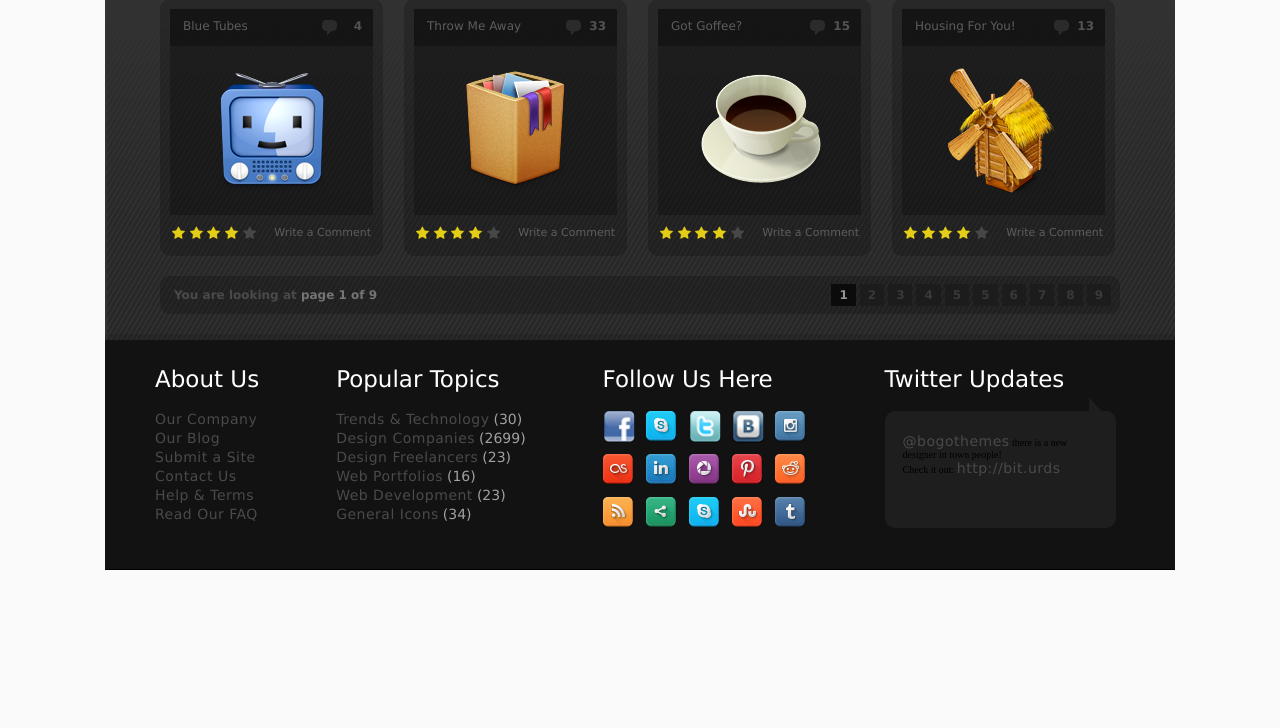
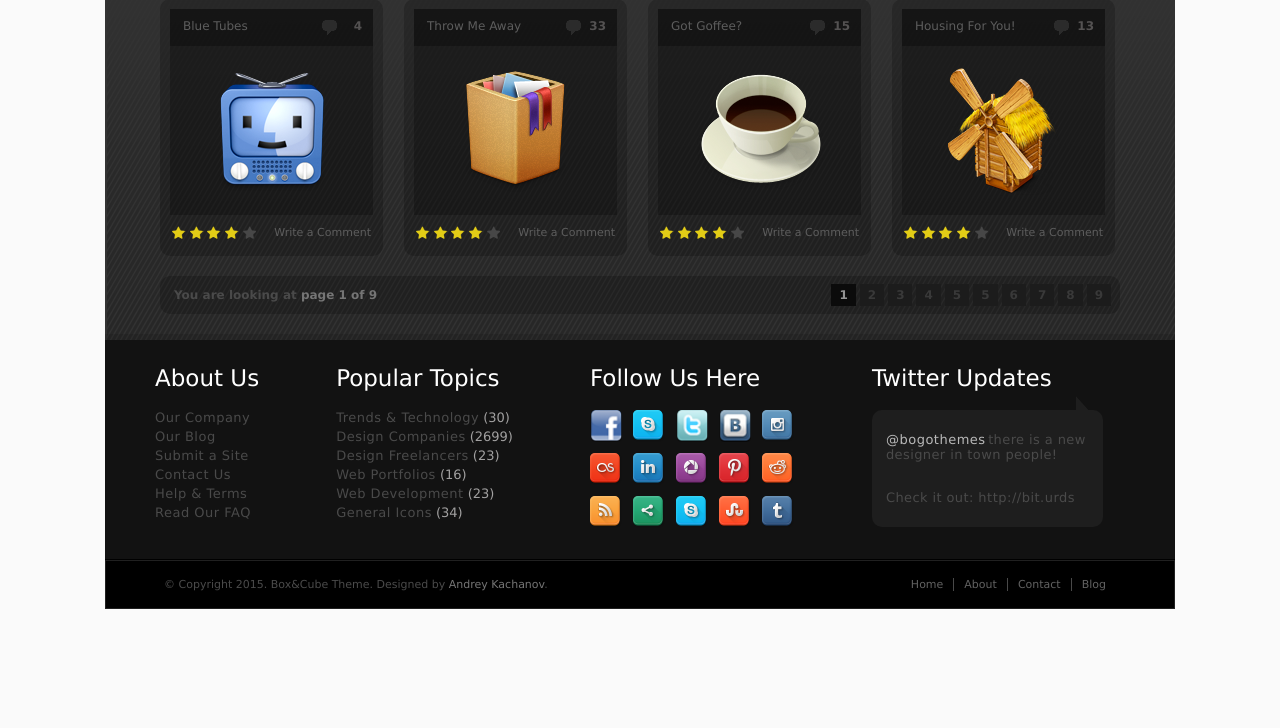
Before and after one commit to AndreyKachanov/boxcube, a PHP site: page / in a window 1280 px wide. Shown: the part 788-1516 px from the top of the page. Run offline with PHP 8.4, Linux system fonts and the light colour scheme.

Commit message:
Created bottom menu & footer

```diff
--- a/css/style.css
+++ b/css/style.css
@@ -1,3 +1,5 @@
+/*Andrey Kachanov August 2015*/
+
 .clear {
 	clear: both;
 }
@@ -162,7 +164,7 @@ a.logo:focus {
 }
 
 /*верхнее меню*/
-.top_menu {
+ul.top_menu {
 	margin: 11px 16px 0 0;
 	padding: 0;
 	float: right;
@@ -577,19 +579,20 @@ a.item_img img {
 	min-height: 100px;
 	width: 100%;
 	border-bottom: 1px solid #000;
+	padding: 25px 0 20px 0;
 }
 
 .bottom_menu > div {
 	float: left;
-	margin: 26px 0 29px 77px;
+	margin: 0px 0 0px 77px;
 }
 
 .bottom_menu > div:first-child {
 	margin-left: 50px;
 }
 
-.bottom_menu > div a:not(.twitter) {
-	font: 1.4em "Verdana Regular", Verdana, sans-serif;
+.bottom_menu > div a {
+	font: 1.3em "Verdana Regular", Verdana, sans-serif;
 	color: #4a4a4a;
 	letter-spacing: 0.5px;
 	text-decoration: none;
@@ -602,12 +605,12 @@ a.item_img img {
 .bottom_menu ul li {
 	list-style: none;
 	display: block;
-	margin-top: 3px;
+	margin-top: 4px;
 }
 
 .popular span {
 	margin-left: 4px;
-	font: 1.4em "Verdana Regular",Verdana, sans-serif;
+	font: 1.3em "Verdana Regular",Verdana, sans-serif;
 	color: #a2a1a1;
 }
 
@@ -628,6 +631,7 @@ a.item_img img {
 }
 
 .follow a {
+	position: relative;
 	display: block;
 	float: left;
 	margin: 0 11px 11px 0;
@@ -645,25 +649,67 @@ a.item_img img {
 	display: block;
 }
 
+.follow a:active {
+	top: 0.5px;
+  	left: 0.5px;
+}
+
 .twitter {
 	background: url(../img/twitter_bg_top.png) no-repeat 204px 31px;
 }
 
+.bottom_menu  a.white_color {
+	color: #b9b9b9;
+}
+
+.bg span, .bg p {
+	font: 1.3em "Verdana Regular", Verdana, sans-serif;
+	color: #4a4a4a;
+	letter-spacing: 0.4px;
+}
+
+.bg p {
+	position: absolute;
+	bottom: 22px;
+}
+
+.bottom_menu .bg a:not(.white_color) {
+	font: inherit;
+}
+
 .twitter .bg {
+	position: relative;
 	width: 231px;
 	height: 117px;
 	background: #1e1e1e;
 	border-radius: 10px;
-	padding: 22px 18px;
-
+	padding: 22px 14px;
 }
 
-/*.twitter .bg  {
-	font: 1.4em "Verdana Regular", Verdana, sans-serif;
-    color: #4a4a4a;
+/*подвал*/
+footer {
+	border: 1px solid #202020;
+	width: 100%;
+	background: #000;
 }
 
-.white_color {
-	color: #a2a1a1;
+footer p.copyright {
+	font: 1.1em Verdana, sans-serif;
+	color: #4a4a4a;
+	margin: 17px 0 17px 58px;
+	float: left;
 }
-*/
+
+.copyright a {
+	color: #757575;
+	text-decoration: none;
+}
+
+.copyright a:hover {
+	text-decoration: underline;
+	color: #fff;
+}
+
+footer ul.top_menu {
+	margin: 17px 58px 17px 0;
+}
--- a/index.php
+++ b/index.php
@@ -384,31 +384,41 @@
 			<div class="follow">
 				<h2>Follow Us Here</h2>
 				<div class="social">
-					<a href="#"><img src="img/follow_us/1.png" alt=""></a>
-					<a href="#"><img src="img/follow_us/2.png" alt=""></a>
-					<a href="#"><img src="img/follow_us/3.png" alt=""></a>
-					<a href="#"><img src="img/follow_us/4.png" alt=""></a>
-					<a href="#"><img src="img/follow_us/5.png" alt=""></a>
-					<a href="#"><img src="img/follow_us/6.png" alt=""></a>
-					<a href="#"><img src="img/follow_us/7.png" alt=""></a>
-					<a href="#"><img src="img/follow_us/8.png" alt=""></a>
-					<a href="#"><img src="img/follow_us/9.png" alt=""></a>
-					<a href="#"><img src="img/follow_us/10.png" alt=""></a>
-					<a href="#"><img src="img/follow_us/11.png" alt=""></a>
-					<a href="#"><img src="img/follow_us/12.png" alt=""></a>
-					<a href="#"><img src="img/follow_us/13.png" alt=""></a>
-					<a href="#"><img src="img/follow_us/14.png" alt=""></a>
-					<a href="#"><img src="img/follow_us/15.png" alt=""></a>
+					<a href=""><img src="img/follow_us/1.png" alt=""></a>
+					<a href=""><img src="img/follow_us/2.png" alt=""></a>
+					<a href=""><img src="img/follow_us/3.png" alt=""></a>
+					<a href=""><img src="img/follow_us/4.png" alt=""></a>
+					<a href=""><img src="img/follow_us/5.png" alt=""></a>
+					<a href=""><img src="img/follow_us/6.png" alt=""></a>
+					<a href=""><img src="img/follow_us/7.png" alt=""></a>
+					<a href=""><img src="img/follow_us/8.png" alt=""></a>
+					<a href=""><img src="img/follow_us/9.png" alt=""></a>
+					<a href=""><img src="img/follow_us/10.png" alt=""></a>
+					<a href=""><img src="img/follow_us/11.png" alt=""></a>
+					<a href=""><img src="img/follow_us/12.png" alt=""></a>
+					<a href=""><img src="img/follow_us/13.png" alt=""></a>
+					<a href=""><img src="img/follow_us/14.png" alt=""></a>
+					<a href=""><img src="img/follow_us/15.png" alt=""></a>
 				</div>
 			</div>
 			<div class="twitter">
 				<h2>Twitter Updates</h2>
 				<div class="bg">
-					<a class="white_color" href="#">@bogothemes</a> there is a new designer in town people!
+					<a class="white_color" href="#">@bogothemes</a> <span>there is a new designer in town people!</span>
 					<p>Check it out: <a href="#">http://bit.urds</a></p>
 				</div>
 			</div>
-			<br class="clear"></div>
+			<br class="clear">
 		</div>
+		<footer>
+			<p class="copyright">&copy; Copyright 2015. Box&amp;Cube Theme. Designed by <a href="http://google.com">Andrey Kachanov</a>.</p>
+			<ul class="top_menu">
+				<li><a href="#">Home</a></li>
+				<li><a href="#">About</a></li>
+				<li><a href="#">Contact</a></li>
+				<li><a href="#">Blog</a></li>
+			</ul>
+			<br class="clear">
+		</footer>
 	</div>
 </body>
```
